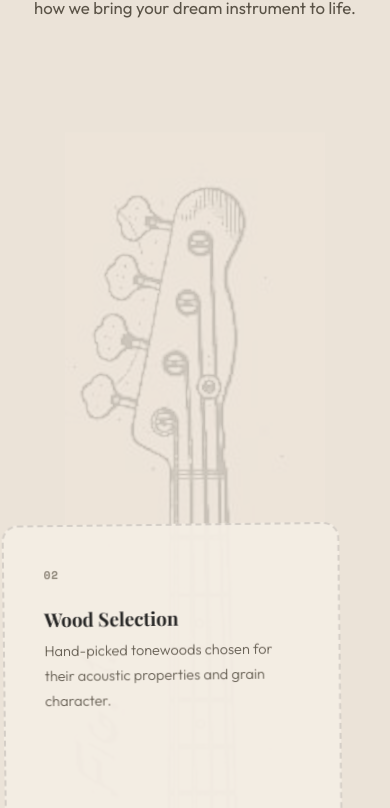
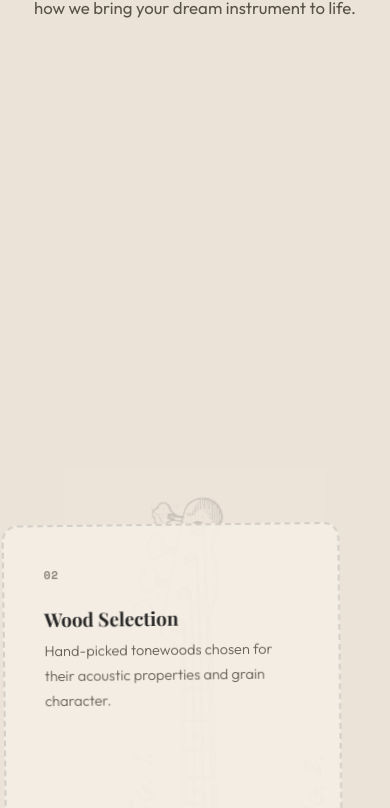
Before and after one commit to JoanDidac/Brut-Guitars, a React (Vite) app: page / in a window 390 px wide. Shown: the part 5530-6338 px from the top of the page. Built offline with nearby package versions, Linux system fonts and the light colour scheme; a web font is replaced by a local one.

Commit message:
Fix mobile blueprint clipping by using natural aspect ratio (height: auto, object-fit: contain) instead of height-forced cover

```diff
--- a/src/components/Process.css
+++ b/src/components/Process.css
@@ -53,14 +53,14 @@
         left: 50%;
         /* Center against the viewport */
         width: 135vw;
-        /* Increased to compensate for scale(0.76) so edges aren't visible */
-        height: 135%;
-        /* Increased to compensate for scale(0.76) */
-        /* Spans the full height of the mobile grid */
-        object-fit: cover;
+        /* Ensures the final scaled width covers the screen horizontally (135 * 0.76 = ~102vw) */
+        height: auto;
+        /* Let the height resolve naturally so none of the image is chopped */
+        /* Lock in full visibility without CSS cropping */
+        object-fit: contain;
         object-position: center center;
         /* Assumed to be naturally centered as requested */
-        transform: translate(-50%, -50%) rotate(0deg) scale(0.76);
+        transform: translate(-50%, -50%) scale(0.76);
         /* Requested 0.76 scale */
     }
 }
```
